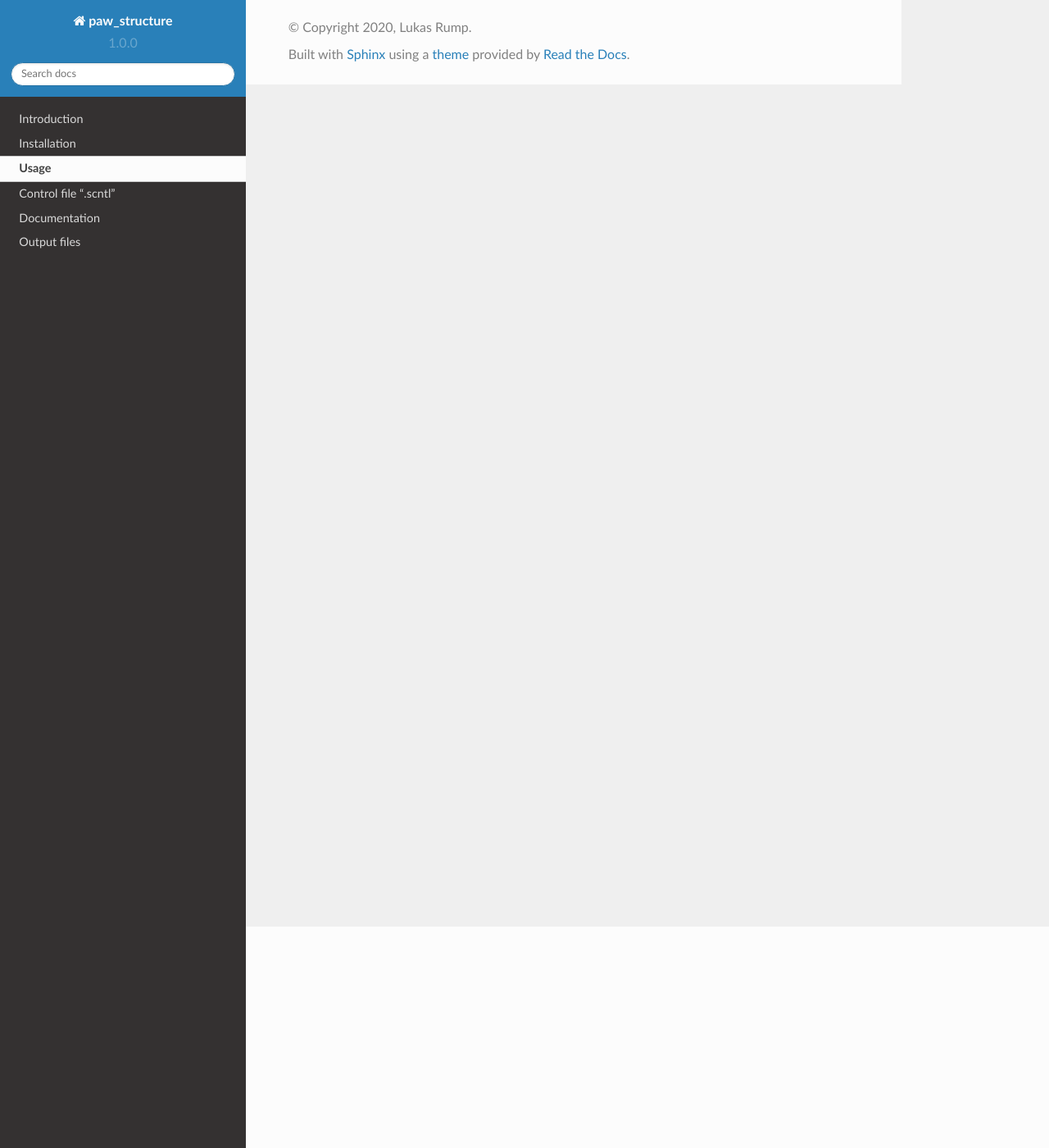
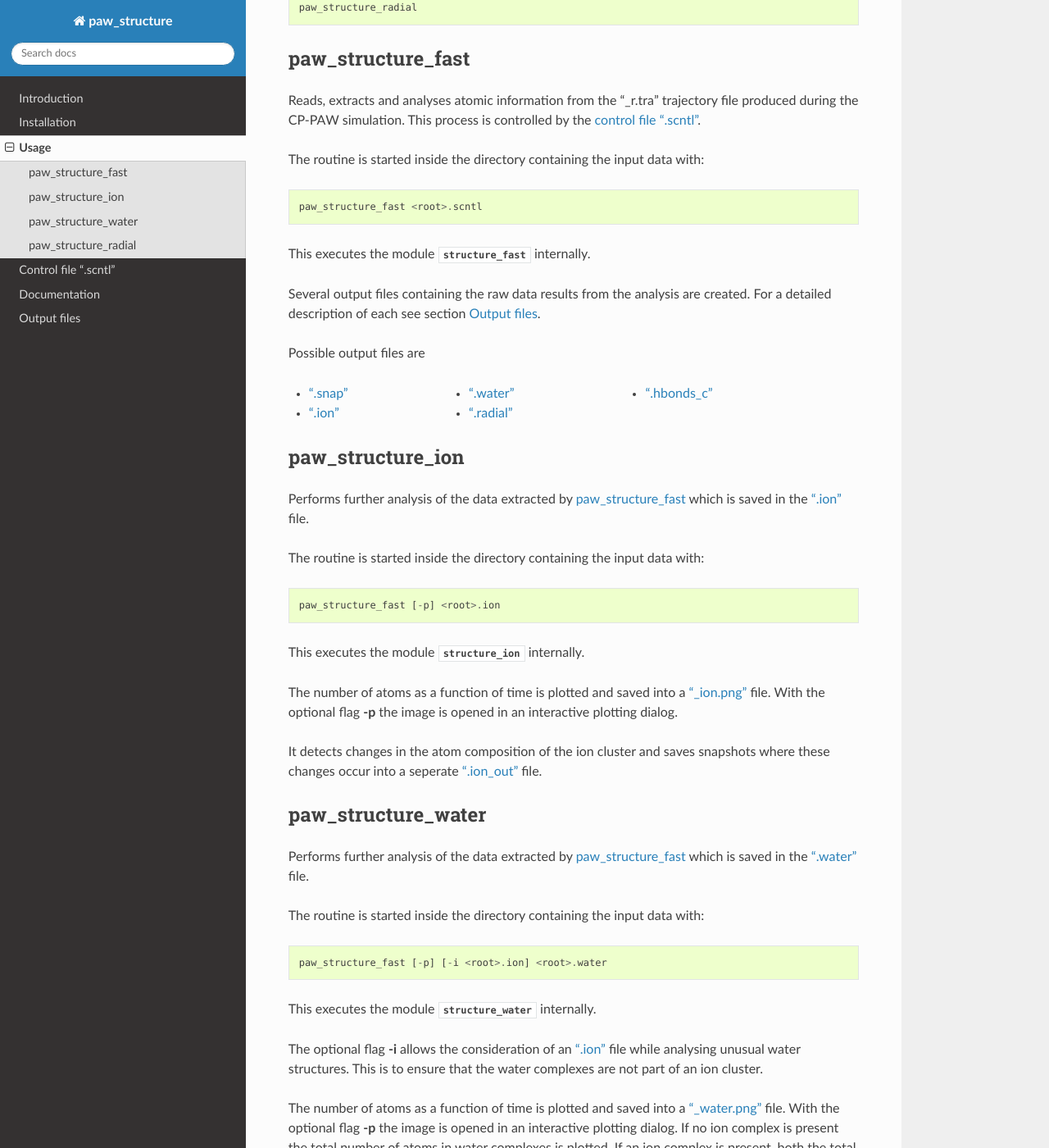
Before and after one commit to lksrmp/paw_structure, a Sphinx documentation site: the page built from docs/Usage.rst, in a window 1280 px wide and 1400 px high, scrolled down 270 px. Shown: the whole window at 82% size. Built offline with Sphinx 7.4.7 and the Read the Docs theme 2.0.0, drawn with Linux system fonts in a browser that asks for light colours; the version number could not be read and is left out; some of the changed text lies outside the part shown.

Commit message:
Documentation

```diff
--- a/docs/Control.rst
+++ b/docs/Control.rst
@@ -95,14 +95,14 @@ Trajectory extraction control block
         :Rules: mandatory
 
     SAVE
-        save snapshots to ".snap" file XXX REFERENCE XXX
+        save snapshots to :ref:`Output_snap` file
 
         :Type: logical
         :Rules: optional, activate with TRUE
         :Default: FALSE
 
     LOAD
-        load snapshots from ".snap" file XXX REFERENCE XXX; disables selection of **T1**, **T2** and **N**
+        load snapshots from :ref:`Output_snap` file; disables selection of **T1**, **T2** and **N**
 
         :Type: logical
         :Rules: optional, activate with TRUE
--- a/docs/Installation.rst
+++ b/docs/Installation.rst
@@ -20,6 +20,8 @@ Dependencies and packages needed for the program are also installed or updated.
 .. code-block::
 
     import paw_structure
+
+It can be used as a normal Python package and all the internal functions mentioned in the :ref:`Documentation` are accessible.
 
 **Executables** are installed for easy access from the command line::
 
--- a/docs/Usage.rst
+++ b/docs/Usage.rst
@@ -3,4 +3,87 @@
 Usage
 =====
 
-How to use the program.
+The usage of the *paw\_structure* analysis tool is based on the command line executables::
+
+    paw_structure_fast
+    paw_structure_ion
+    paw_structure_water
+    paw_structure_radial
+
+.. _Usage_paw_structure_fast:
+
+paw\_structure\_fast
+--------------------
+Reads, extracts and analyses atomic information from the "_r.tra" trajectory file produced during the CP-PAW simulation. This process is controlled by the :ref:`control file ".scntl" <Control>`.
+
+The routine is started inside the directory containing the input data with::
+
+    paw_structure_fast <root>.scntl
+
+This executes the module :mod:`.structure_fast` internally.
+
+Several output files containing the raw data results from the analysis are created. For a detailed description of each see section :ref:`Output`.
+
+Possible output files are
+
+.. hlist::
+    :columns: 3
+
+    - :ref:`Output_snap`
+    - :ref:`Output_ion`
+    - :ref:`Output_water`
+    - :ref:`Output_radial`
+    - :ref:`Output_hbonds_c`
+
+
+paw\_structure\_ion
+-------------------
+Performs further analysis of the data extracted by :ref:`Usage_paw_structure_fast` which is saved in the :ref:`Output_ion` file.
+
+The routine is started inside the directory containing the input data with::
+
+    paw_structure_fast [-p] <root>.ion
+
+This executes the module :mod:`structure_ion` internally.
+
+The number of atoms as a function of time is plotted and saved into a :ref:`Output_ion_png` file. With the optional flag **-p** the image is opened in an interactive plotting dialog.
+
+It detects changes in the atom composition of the ion cluster and saves snapshots where these changes occur into a seperate :ref:`Output_ion_out` file.
+
+paw\_structure\_water
+---------------------
+Performs further analysis of the data extracted by :ref:`Usage_paw_structure_fast` which is saved in the :ref:`Output_water` file.
+
+The routine is started inside the directory containing the input data with::
+
+    paw_structure_fast [-p] [-i <root>.ion] <root>.water
+
+This executes the module :mod:`structure_water` internally.
+
+The optional flag **-i** allows the consideration of an :ref:`Output_ion` file while analysing unusual water structures. This is to ensure that the water complexes are not part of an ion cluster.
+
+The number of atoms as a function of time is plotted and saved into a :ref:`Output_water_png` file. With the optional flag **-p** the image is opened in an interactive plotting dialog. If no ion complex is present the total number of atoms in water complexes is plotted. If an ion complex is present, both the total number of atoms in any complex and the number of atoms only in water complexes is plotted.
+
+It detects changes in the atom composition inside the :ref:`Output_water` file and saves snapshots where these changes occur into a seperate :ref:`Output_water_out` file.
+
+.. Todo::
+
+    Clean files of eventual ion complex contributions before change detection happens.
+
+If an ion complex is present, all atoms in this complex and the water complexes are combined and written into a :ref:`Output_water_ion` file.
+
+.. Todo::
+
+    Change detection in ".water_ion" file as well.
+
+paw\_structure\_radial
+----------------------
+Plotting of the radial distribution function (RDF) extracted by :ref:`Usage_paw_structure_fast` which is saved in the :ref:`Output_radial` file.
+
+The routine is started inside the directory containing the input data with::
+
+    paw_structure_radial [-i] <root>.radial
+
+This exectures the module :mod:`structure_radial` internally.
+
+The optional flag **-i** stands for integration and also includes the numerically integrated coordination number into the plot.
--- a/docs/conf.py
+++ b/docs/conf.py
@@ -14,6 +14,7 @@
 
 import sys
 import os
+import paw_structure
 
 # If extensions (or Modules to document with autodoc) are in another directory,
 # add these directories to sys.path here. If the directory is relative to the
@@ -56,18 +57,18 @@ source_suffix = '.rst'
 master_doc = 'index'
 
 # General information about the project.
-project = u'paw_structure'
+project = paw_structure.__name__ # u'paw_structure'
 copyright = u'2020, Lukas Rump'
-author = u'Lukas Rump'
+author = paw_structure.__author__  # u'Lukas Rump'
 
 # The version info for the project you're documenting, acts as replacement for
 # |version| and |release|, also used in various other places throughout the
 # built documents.
 #
 # The short X.Y version.
-version = u'1.0.0'
+version = paw_structure.__version__ #  u'1.0.0'
 # The full version, including alpha/beta/rc tags.
-release = u'1.0.0'
+# release = u'1.0.0'
 
 # The language for content autogenerated by Sphinx. Refer to documentation
 # for a list of supported languages.
@@ -234,7 +235,7 @@ latex_elements = {
 #  author, documentclass [howto, manual, or own class]).
 latex_documents = [
     (master_doc, 'paw_structure.tex', u'paw\_structure Documentation',
-     u'Lukas Rump', 'manual'),
+     paw_structure.__author__, 'manual'),
 ]
 
 # The name of an image file (relative to this directory) to place at the top of
```
Also changed, not shown: docs/Output.rst (+10 -0 lines).
